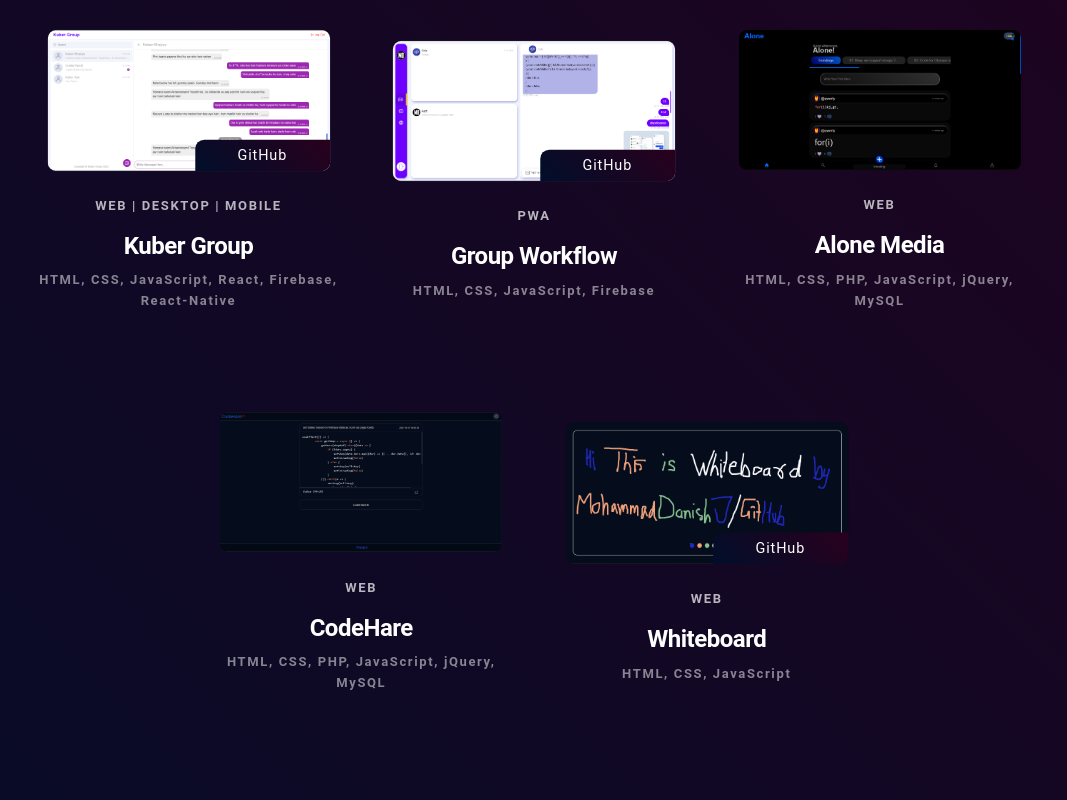
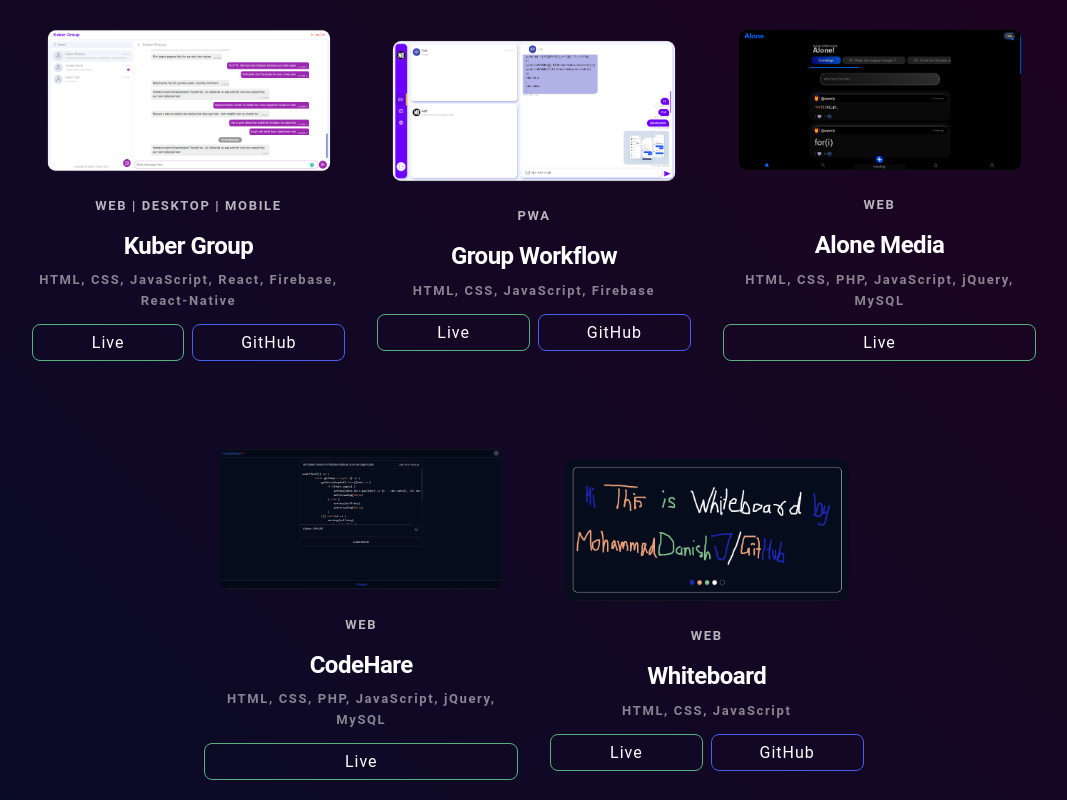
Before and after one commit to MohammadDanishJ/portfolio, a React (Create React App) app: page / in a window 1280 px wide. Shown: the part 1060-1860 px from the top of the page, without its empty margins (106-1173 px from the left). Built offline with nearby package versions, Linux system fonts and the light colour scheme.

Commit message:
added seperate github and live button

```diff
--- a/src/components/ProjectsSection/index.jsx
+++ b/src/components/ProjectsSection/index.jsx
@@ -34,14 +34,6 @@ const ProjectsSection = () => {
                     }
                     alt=""
                   />
-                  {project.github && (
-                    <div className="pabs b0 fl w100">
-                      <div className="w100"></div>
-                      <a className="w100 fl fl-c github" href={project.github}>
-                        GitHub
-                      </a>
-                    </div>
-                  )}
                 </a>
               </div>
               <div className="bottom text-center">
@@ -50,6 +42,19 @@ const ProjectsSection = () => {
                 <p className="technologies">
                   {project.technologies.join(", ")}
                 </p>
+
+                <div className="fl w100 url">
+                  {project.url && (
+                    <a className="w100 fl fl-c live" href={project.url}>
+                      Live
+                    </a>
+                  )}
+                  {project.github && (
+                    <a className="w100 fl fl-c github" href={project.github}>
+                      GitHub
+                    </a>
+                  )}
+                </div>
               </div>
             </div>
           ))}
--- a/src/components/ProjectsSection/styles.css
+++ b/src/components/ProjectsSection/styles.css
@@ -29,27 +29,39 @@
 
 #projects .project:hover .bottom {
     transform: translateY(0.6rem);
+    padding-bottom: 0.6rem;
 }
 
 #projects .project .top img {
     vertical-align: middle;
 }
-
-#projects .project .top .github {
-    background: linear-gradient(45deg, rgb(0, 14, 42), rgb(41, 0, 29));
-    border-radius: 10px 0 0;
+#projects .project .bottom .url {
+    gap: 0.5rem;
+}
+#projects .project .bottom .github,
+#projects .project .bottom .live {
+    border-radius: 8px;
     padding: 0.5rem;
     color: #fff;
     letter-spacing: 1px;
     font-weight: 400;
     transition: all 0.4s ease 0s;
-    max-width: 150px;
+    gap: 5px;
+}
+#projects .project .bottom .github {
+    background-color: transparent;
+    border: 1px solid rgb(73, 95, 239);
+}
+#projects .project .bottom .live {
+    background-color: transparent;
+    border: 1px solid rgb(86, 179, 129);
 }
 
-#projects .project .top .github:hover {
-    box-shadow: rgba(226, 227, 236, 0.2) -15px -15px 30px 10px;
+#projects .project .bottom .github:hover,
+#projects .project .bottom .live:hover {
+    box-shadow: rgba(226, 227, 236, 0.2) 0px 0px 20px 5px;
     letter-spacing: 2px;
-    border-radius: 15px 0 0;
+    border-radius: 15px;
 }
 
 #projects .project .bottom {
```
